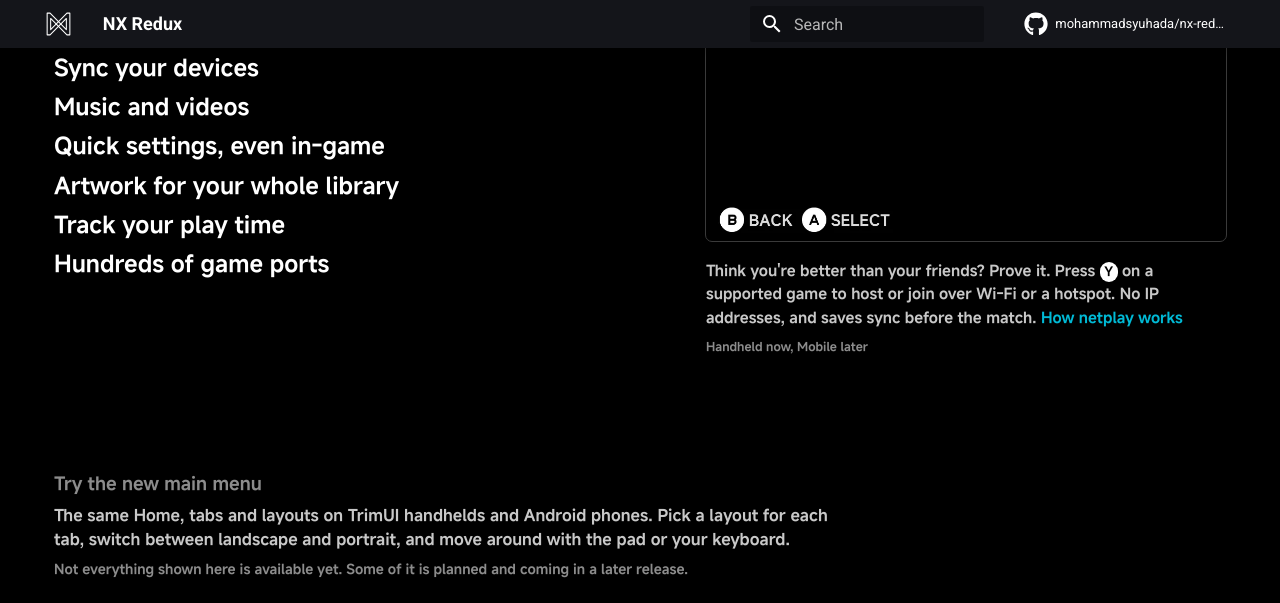
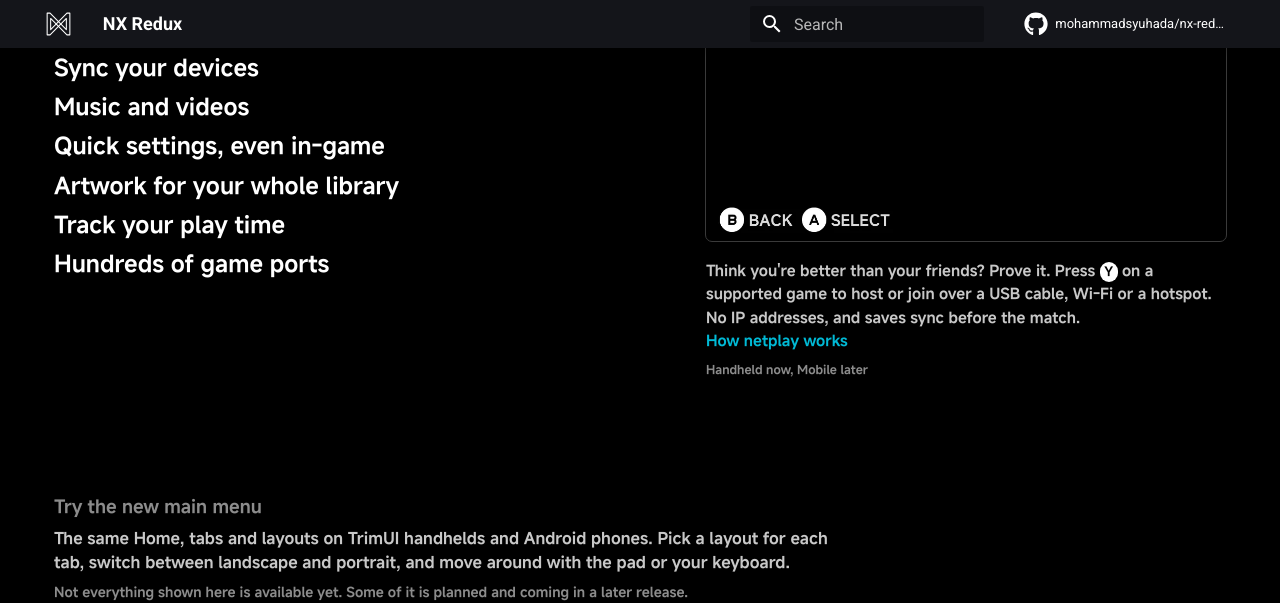
Before and after one commit to mohammadsyuhada/nx-redux-docs, an MkDocs documentation site: the page built from docs/index.md, in a window 1280 px wide and 900 px high, scrolled down 876 px, cut to the strip 0-603 px from the top of the window. Built offline with MkDocs 1.6.1 and Material for MkDocs 9.7.7, drawn with Linux system fonts in a browser that asks for light colours; comment, search, counter and statistics services are not loaded.

Commit message:
docs(landing): netplay mentions the USB cable and drops the IP-address host list slide

```diff
--- a/overrides/home.html
+++ b/overrides/home.html
@@ -77,8 +77,8 @@
     </section>
 
     {% set features = [
-      {"title": "Netplay with one button", "href": "handheld/netplay/", "more": "How netplay works", "shots": ["assets/landing/features/netplay-join.webp", "assets/landing/features/netplay-connection.webp", "assets/landing/features/netplay-select-host.webp", "assets/landing/features/netplay-connected.webp", "assets/landing/features/netplay-playing.webp"],
-       "text": "Think you're better than your friends? Prove it. Press <kbd>Y</kbd> on a supported game to host or join over Wi-Fi or a hotspot. No IP addresses, and saves sync before the match.",
+      {"title": "Netplay with one button", "href": "handheld/netplay/", "more": "How netplay works", "shots": ["assets/landing/features/netplay-join.webp", "assets/landing/features/netplay-connection.webp", "assets/landing/features/netplay-connected.webp", "assets/landing/features/netplay-playing.webp"],
+       "text": "Think you're better than your friends? Prove it. Press <kbd>Y</kbd> on a supported game to host or join over a USB cable, Wi-Fi or a hotspot. No IP addresses, and saves sync before the match.",
        "platform": "Handheld now, Mobile later"},
       {"title": "Emulators included", "href": "handheld/emulators/", "more": "See the bundled emulators", "shot": "assets/landing/handheld/consoles-carousel.webp",
        "text": "No hunting for emulators, no setup rabbit holes. Everything from classic handhelds to 3D consoles is built in and ready to play.",
```
Also changed, not shown: 1 other file.
